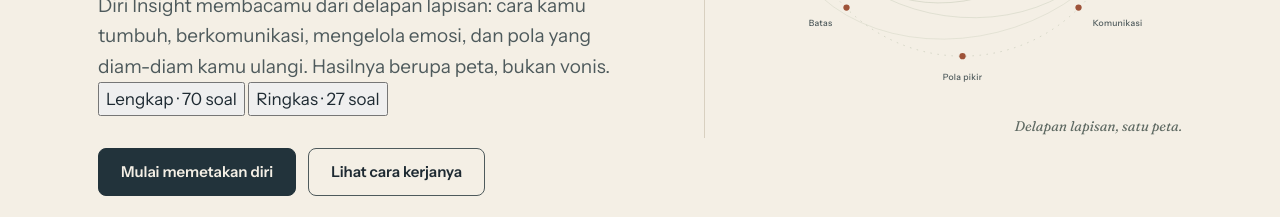
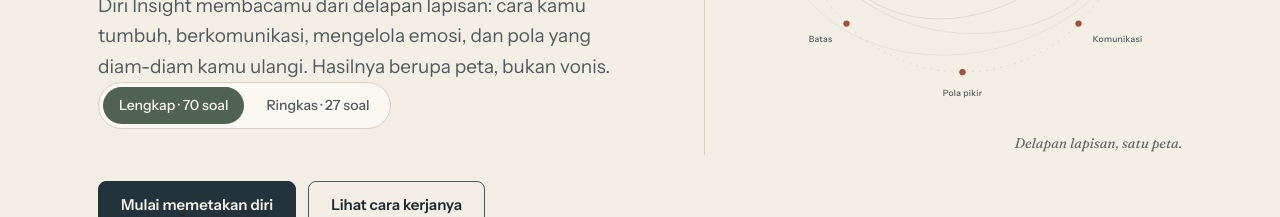
Before and after one commit to zeinzulaziz/diri-insight, a plain HTML site: page index.html in a window 1280 px wide. Shown: the part 588-805 px from the top of the page. Drawn offline with nearby package versions, Linux system fonts and the light colour scheme.

Commit message:
Add styles for mode switch and pill components

```diff
--- a/assets/styles.css
+++ b/assets/styles.css
@@ -2433,3 +2433,41 @@ body[data-screen="quiz"] .site-footer {
     transform: none !important;
   }
 }
+
+/* Pemilih Mode Ringkas / Lengkap */
+.mode-switch {
+  display: inline-flex;
+  gap: 6px;
+  padding: 4px;
+  margin-bottom: 20px;
+  background: var(--bg-elev);
+  border: 1px solid var(--line);
+  border-radius: 999px;
+}
+
+.mode-pill {
+  appearance: none;
+  border: 0;
+  background: transparent;
+  color: var(--ink-soft);
+  font-family: inherit;
+  font-size: 0.875rem;
+  font-weight: 500;
+  padding: 7px 16px;
+  border-radius: 999px;
+  cursor: pointer;
+  transition: background-color 0.2s ease, color 0.2s ease;
+}
+
+.mode-pill:hover {
+  color: var(--ink);
+}
+
+.mode-pill.is-active {
+  background: var(--sage);
+  color: #FBF8F1;
+}
+
+[data-theme="dark"] .mode-pill.is-active {
+  color: #141C1D;
+}
```
